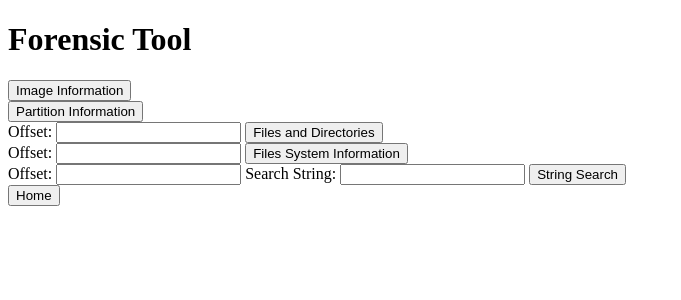
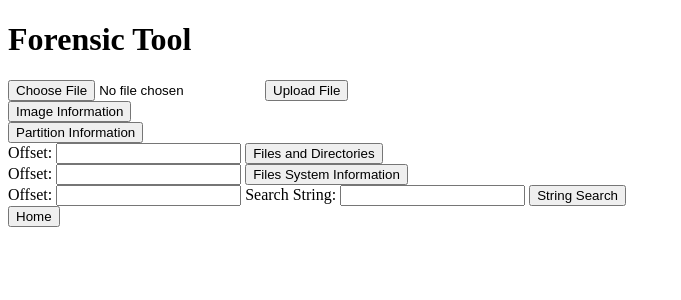
Before and after one commit to mahikagup10/ForensicFramework-CapstoneProject, a Flask app: page / in a window 1280 px wide. Shown: the top 300 px of the page, without its empty margins (0-681 px from the left). Run offline with Flask 3, Linux system fonts and the light colour scheme.

Commit message:
added file upload index.html

```diff
--- a/templates/index.html
+++ b/templates/index.html
@@ -7,10 +7,23 @@
 </head>
 <body>
     <h1>Forensic Tool</h1>
+
+    <form id="file-upload-form" action="/home" method="POST" enctype="multipart/form-data">
+     	<input type="file" name="file" accept=".dd, .raw">
+        <button type="submit" id="file-upload-button">Upload File</button>
+    </form>
+
+    <!-- Banner to show file upload confirmation -->
+    <div id="upload-banner" style="display: none;">
+        File uploaded successfully!
+    </div>
+
+
     <form id="image-info-form" action="/execute" method="POST">
         <input type="hidden" name="action" value="img_stat">
         <button type="submit" id="image-info-button">Image Information</button>
     </form>
+
 
     <form id="partition-info-form" action="/execute" method="POST">
         <input type="hidden" name="action" value="mmls">
@@ -57,6 +70,7 @@
             const homeButton = document.getElementById('home-button');
 
             const outputContainer = document.getElementById('output-container');
+            const uploadBanner = document.getElementById('upload-banner');
 
             const imageInfoForm = document.getElementById('image-info-form');
             const partitionInfoForm = document.getElementById('partition-info-form');
@@ -64,9 +78,39 @@
             const fsstatForm = document.getElementById('fsstat-form');
             const stringsearchForm = document.getElementById('stringsearch-form');
 
+            function displayUploadBanner() {
+                uploadBanner.style.display = 'block';
+                setTimeout(function() {
+                    uploadBanner.style.display = 'none';
+                }, 5000); // Hide the banner after 5 seconds (you can adjust the duration).
+            }
+
             function displayOutput(output) {
                 outputContainer.innerHTML = output;
             }
+
+            const fileUploadForm = document.getElementById('file-upload-form');
+		fileUploadForm.addEventListener('submit', async function (event) {
+		    event.preventDefault(); // Prevent the default form submission
+		    const formData = new FormData(fileUploadForm);
+
+		    try {
+			const response = await fetch('/home', {
+			    method: 'POST',
+			    body: formData,
+			});
+
+			if (response.ok) {
+			    // File was successfully uploaded
+			    displayUploadBanner();
+			} else {
+			    // Handle errors here
+			    outputContainer.innerText = 'Error: ' + response.statusText;
+			}
+		    } catch (error) {
+			outputContainer.innerText = 'Error: ' + error.message;
+		    }
+		});
 
             imageInfoForm.addEventListener('submit', function (event) {
                 event.preventDefault(); // Prevent the default form submission
```
